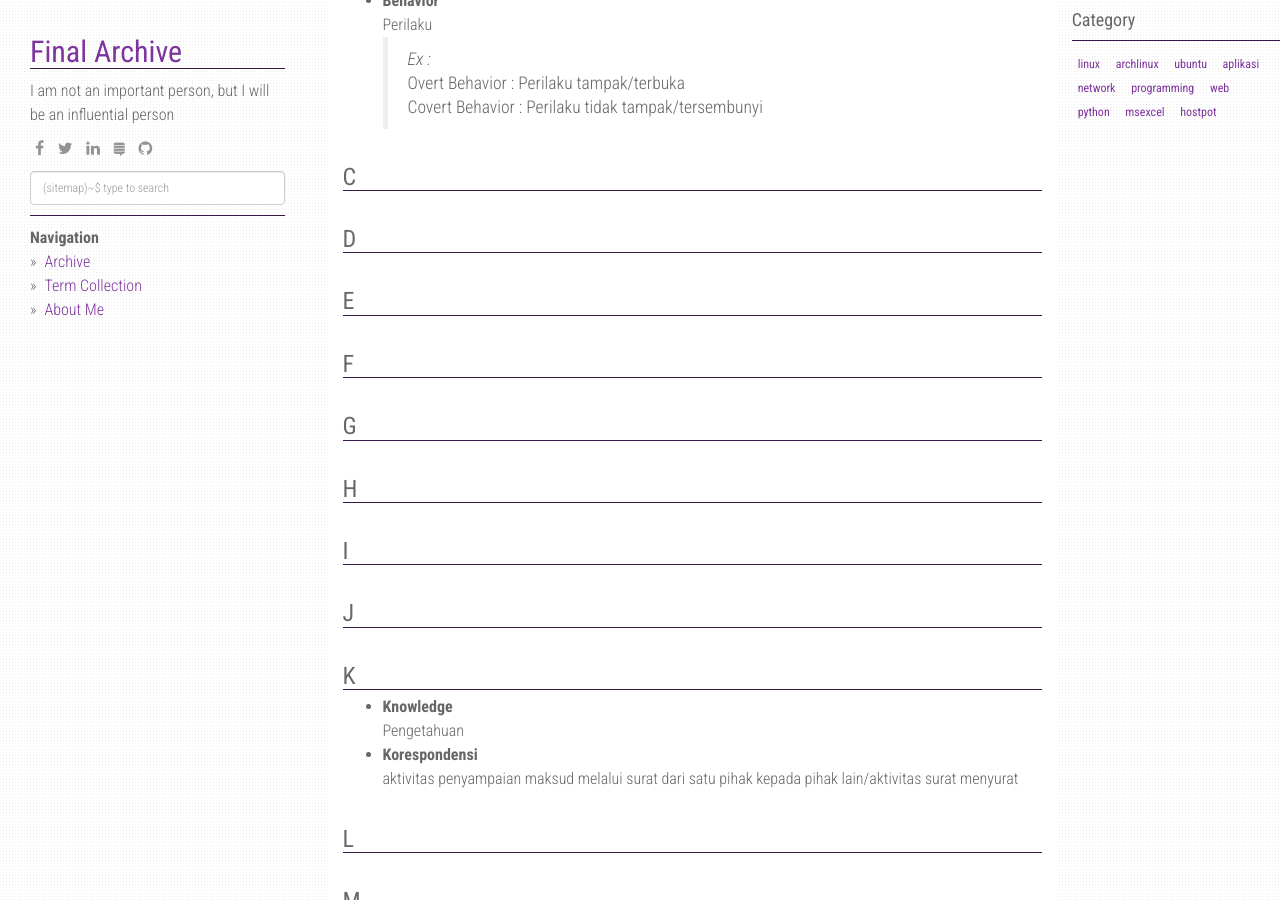
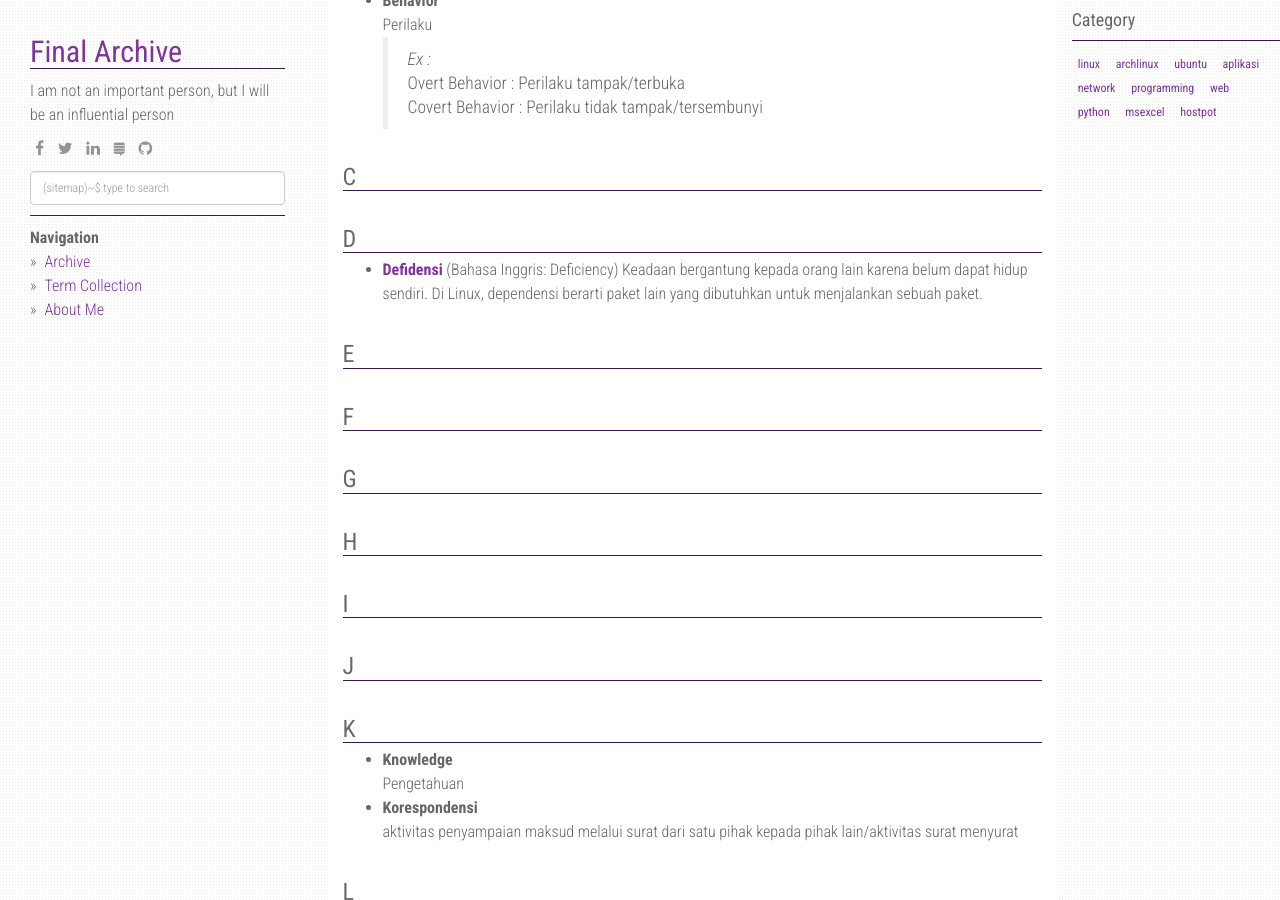
Before and after one commit to finalarchive/finalarchive.github.io, a Jekyll site: the page built from term.md, in a window 1280 px wide and 900 px high, scrolled down 346 px. Built offline with Jekyll 4.4.1, drawn with Linux system fonts in a browser that asks for light colours; nearby versions of some CDN libraries.

Commit message:
20201019

```diff
--- a/term.md
+++ b/term.md
@@ -23,6 +23,9 @@
 ### C
 
 ### D
+* [**Defidensi**](https://kbbi.web.id/dependensi) (Bahasa Inggris: Deficiency)
+Keadaan bergantung kepada orang lain karena belum dapat hidup sendiri. Di Linux, dependensi berarti paket lain yang dibutuhkan untuk menjalankan sebuah paket.
+
 
 ### E
 
```
